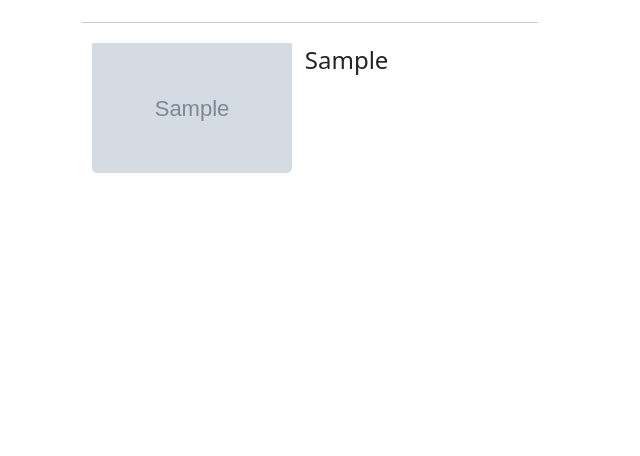
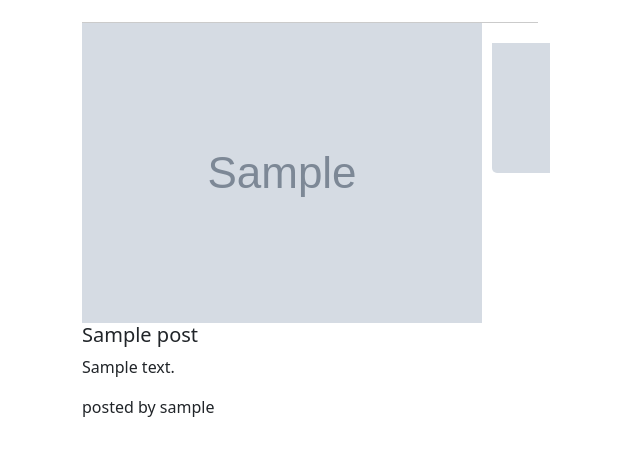
Before and after one commit to Alos222/project_wayfarer, a Django app: page /discover/ in a window 1280 px wide. Shown: the part 56-512 px from the top of the page, without its empty margins (0-640 px from the left). Run offline with Django 4.2, Linux system fonts and the light colour scheme; tables that the repository leaves empty hold one stand-in row (values such as "Sample post"); grey boxes marked "Sample" are stand-in pictures; some libraries are stand-ins or nearby versions.

Commit message:
working on posting in discover

```diff
--- a/main_app/static/scripts/main.js
+++ b/main_app/static/scripts/main.js
@@ -7,6 +7,7 @@ $contentimg = $('#contentimg')
 
 // This function handles clicks for the list of locations and populates the div block with location data
 $list.click(function(){
+    console.log($(this))
     //grabbing city primary key
     let primarykey = $(this).find('#locationid').clone()
     $(primarykey).attr('id', 'discovercard_pk')
@@ -16,7 +17,6 @@ $list.click(function(){
     //grabs description and then assigns new id
     let description = $(this).find('#city_description').clone()
     $(description).attr('id', 'discovercard_description')
-    console.log(description)
     //grabs city name & country name and then assigns new id's
     let city = $(this).find('#discover_city').clone()
     $(city).attr('id', 'discovercard_city')
--- a/main_app/templates/discover.html
+++ b/main_app/templates/discover.html
@@ -13,6 +13,16 @@
                         <p class="d-none" id="discover_country">{{location.country}}</hp>
                         <p class="d-none" id="city_description">{{location.description}}<p>
                         <img src="{{location.img}}" class=".img-fluid "id="discover_img"/>
+                        {% for post in posts %}
+                        {% if post.location.pk == location.pk %}
+                            <div class="" id="location_posts">
+                            <img src="{{post.content_img}}" class=".img-fluid" id="post_img"/>
+                            <h5>{{post.title}}</h5>
+                            <p>{{post.content}}</p>
+                            <p>posted by {{post.user}}</p>
+                            </div>
+                        {% endif %}
+                    {% endfor %}
                     </div>
                 {% endfor %}
             </div>
@@ -20,6 +30,7 @@
                 <div id="discovercard">
 
                 </div>
+
             </div>
         </div>
     </div>
--- a/main_app/views.py
+++ b/main_app/views.py
@@ -29,8 +29,10 @@ class Discover(TemplateView):
         city = self.request.GET.get('city')
         if city != None:
             context['locations'] = Location.objects.filter(name__icontains=city)
+            context['post'] = Post.objects.filter(name__icontains=city)
         else:
             context['locations'] = Location.objects.all()
+            context['posts'] = Post.objects.all()
         return context
 
 
```
